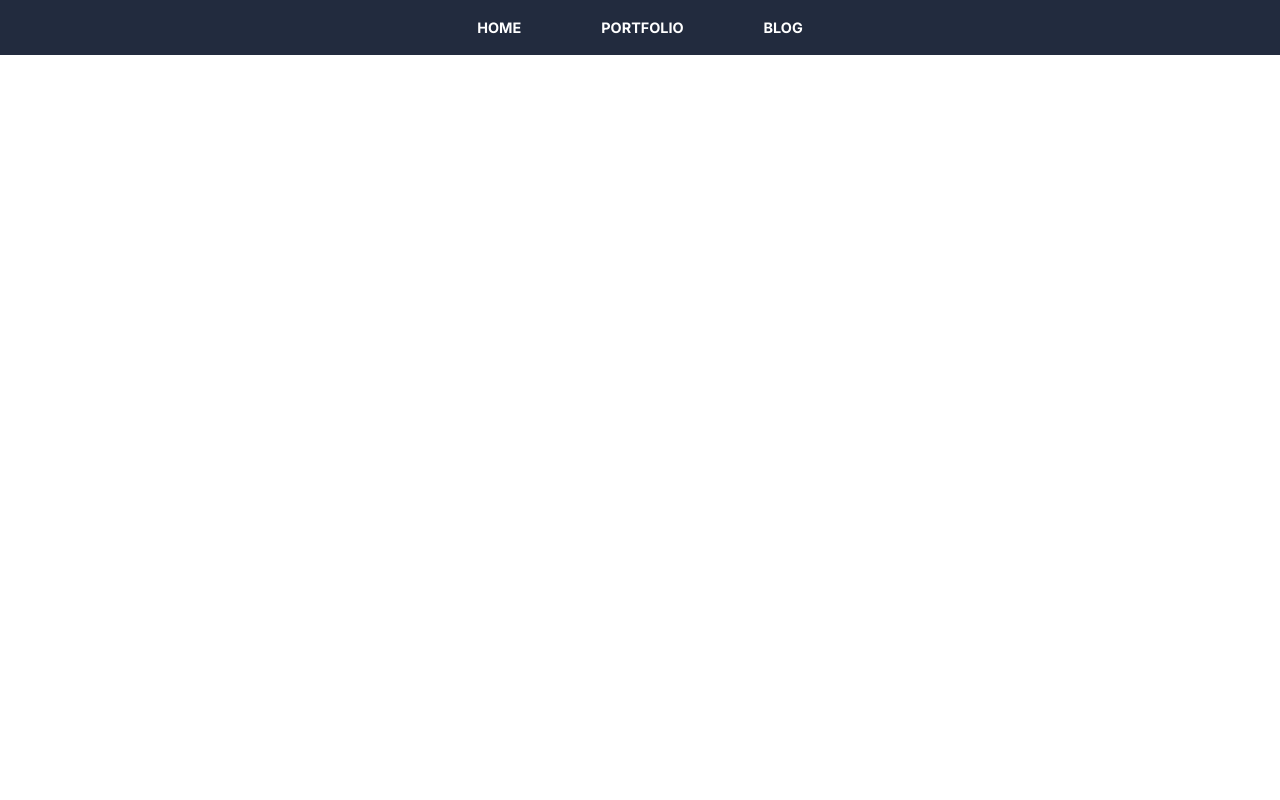
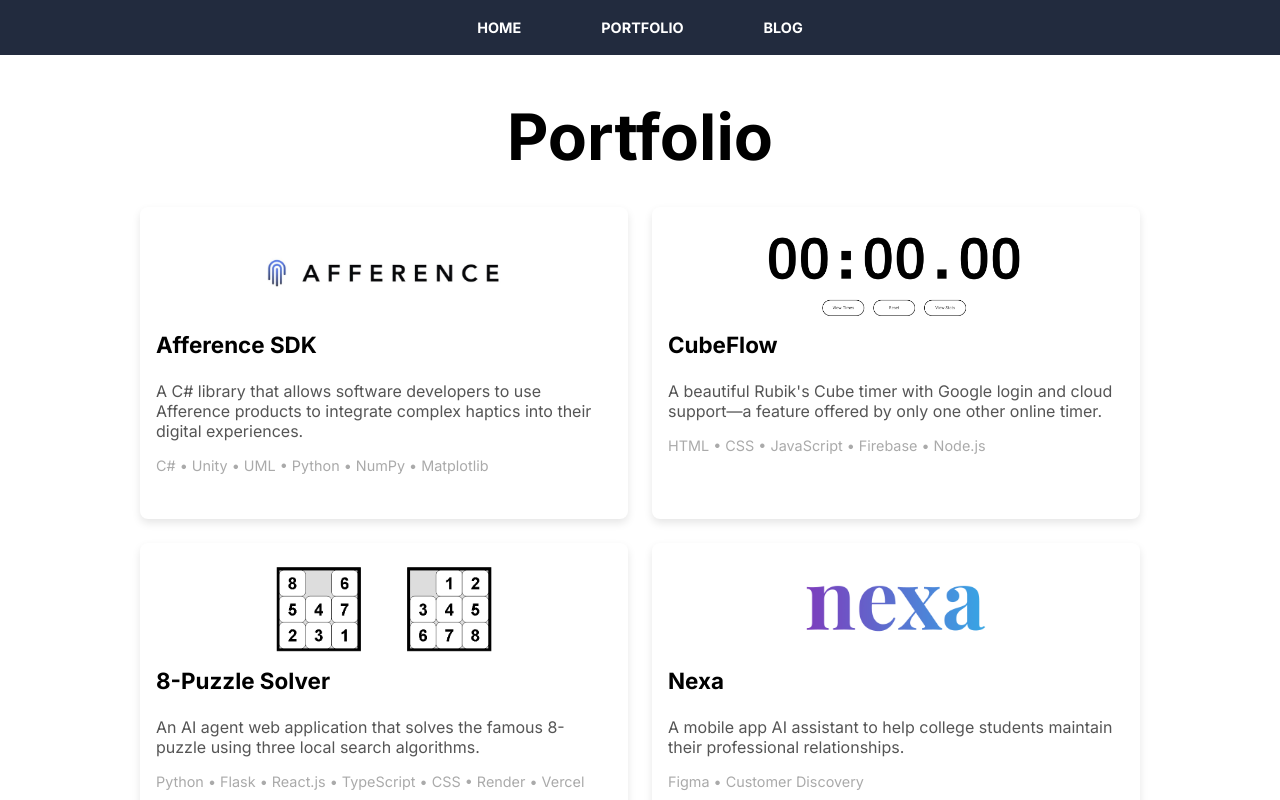
Before and after one commit to krishinparikh/portfolio, a React (Create React App) app: page /projects in a window 1280 px wide. Before the commit this address had no page. Shown: the top 800 px of the page. Built offline with nearby package versions, Linux system fonts and the light colour scheme.

Commit message:
Changed url back to projects

```diff
--- a/src/App.tsx
+++ b/src/App.tsx
@@ -17,13 +17,13 @@
     // Define dynamic titles for each route
     const pageTitles: Record<string, string> = {
       "/": "Krishin Parikh",
-      "/portfolio": "Portfolio | Krishin Parikh",
+      "/projects": "Portfolio | Krishin Parikh",
       "/blog": "Blog | Krishin Parikh",
-      "/portfolio/eight-puzzle": "8-Puzzle Solver | Krishin Parikh",
-      "/portfolio/afference-sdk": "Afference SDK | Krishin Parikh",
-      "/portfolio/nexa": "Nexa | Krishin Parikh",
-      "/portfolio/peer-ed": "PeerEd | Krishin Parikh",
-      "/portfolio/cube-flow": "CubeFlow | Krishin Parikh",
+      "/projects/eight-puzzle": "8-Puzzle Solver | Krishin Parikh",
+      "/projects/afference-sdk": "Afference SDK | Krishin Parikh",
+      "/projects/nexa": "Nexa | Krishin Parikh",
+      "/projects/peer-ed": "PeerEd | Krishin Parikh",
+      "/projects/cube-flow": "CubeFlow | Krishin Parikh",
     };
 
     // Update the document title based on the current path
@@ -35,13 +35,13 @@
       <Navbar />
       <Routes>
         <Route path="/" element={<Home />} />
-        <Route path="/portfolio" element={<Projects />} />
+        <Route path="/projects" element={<Projects />} />
         <Route path="/blog" element={<Blog />} />
-        <Route path="/portfolio/eight-puzzle" element={<EightPuzzle />} />
-        <Route path="/portfolio/afference-sdk" element={<AfferenceSDK />} />
-        <Route path="/portfolio/nexa" element={<Nexa />} />
-        <Route path="/portfolio/peer-ed" element={<PeerEd />} />
-        <Route path="/portfolio/cube-flow" element={<CubeFlow />} />
+        <Route path="/projects/eight-puzzle" element={<EightPuzzle />} />
+        <Route path="/projects/afference-sdk" element={<AfferenceSDK />} />
+        <Route path="/projects/nexa" element={<Nexa />} />
+        <Route path="/projects/peer-ed" element={<PeerEd />} />
+        <Route path="/projects/cube-flow" element={<CubeFlow />} />
       </Routes>
     </>
   );
--- a/src/components/Navbar.tsx
+++ b/src/components/Navbar.tsx
@@ -6,7 +6,7 @@
   return (
     <nav className={styles.navbar}>
       <Link to="/" className={styles.navLink}>HOME</Link>
-      <Link to="/portfolio" className={styles.navLink}>PORTFOLIO</Link>
+      <Link to="/projects" className={styles.navLink}>PORTFOLIO</Link>
       <Link to="https://www.linkedin.com/in/krishin-parikh/recent-activity/all/" target="_blank" className={styles.navLink}>BLOG</Link>
     </nav>
   );
--- a/src/pages/Projects.tsx
+++ b/src/pages/Projects.tsx
@@ -14,28 +14,28 @@
       title: "Afference SDK",
       description: "A C# library that allows software developers to use Afference products to integrate complex haptics into their digital experiences.",
       image: AfferenceLogo,
-      link: "/portfolio/afference-sdk",
+      link: "/projects/afference-sdk",
       tools: "C# • Unity • UML • Python • NumPy • Matplotlib"
     },
     {
       title: "CubeFlow",
       description: "A beautiful Rubik's Cube timer with Google login and cloud support—a feature offered by only one other online timer.",
       image: RubiksCube,
-      link: "/portfolio/cube-flow",
+      link: "/projects/cube-flow",
       tools: "HTML • CSS • JavaScript • Firebase • Node.js"
     },
     {
       title: "8-Puzzle Solver",
       description: "An AI agent web application that solves the famous 8-puzzle using three local search algorithms.",
       image: EightPuzzleImg,
-      link: "/portfolio/eight-puzzle",
+      link: "/projects/eight-puzzle",
       tools: "Python • Flask • React.js • TypeScript • CSS • Render • Vercel"
     },
     {
       title: "Nexa",
       description: "A mobile app AI assistant to help college students maintain their professional relationships.",
       image: NexaImg,
-      link: "/portfolio/nexa",
+      link: "/projects/nexa",
       tools: "Figma • Customer Discovery"
     },
     {
@@ -49,7 +49,7 @@
         title: "PeerEd",
         description: "A nonprofit program facilitating peer-to-peer learning between high school and middle school students.",
         image: PeerEd,
-        link: "/portfolio/peer-ed",
+        link: "/projects/peer-ed",
         tools: "Startup Ideation"
     },
   ];
```
